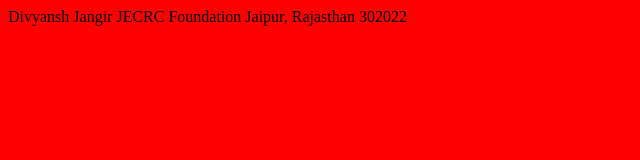
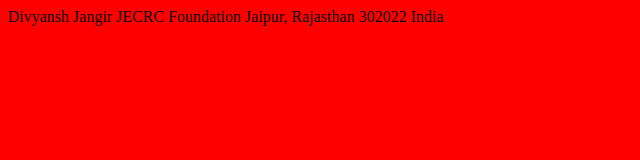
Before and after one commit to divyansh141/test, a plain HTML site: page index.html in a window 1280 px wide. Shown: the full height of the page, 0-640 px from the left. Drawn offline with Linux system fonts and the light colour scheme.

Commit message:
Second Direct commit

```diff
--- a/index.html
+++ b/index.html
@@ -3,4 +3,5 @@
 JECRC Foundation
 Jaipur, Rajasthan
 302022
+India
 </body>
```
